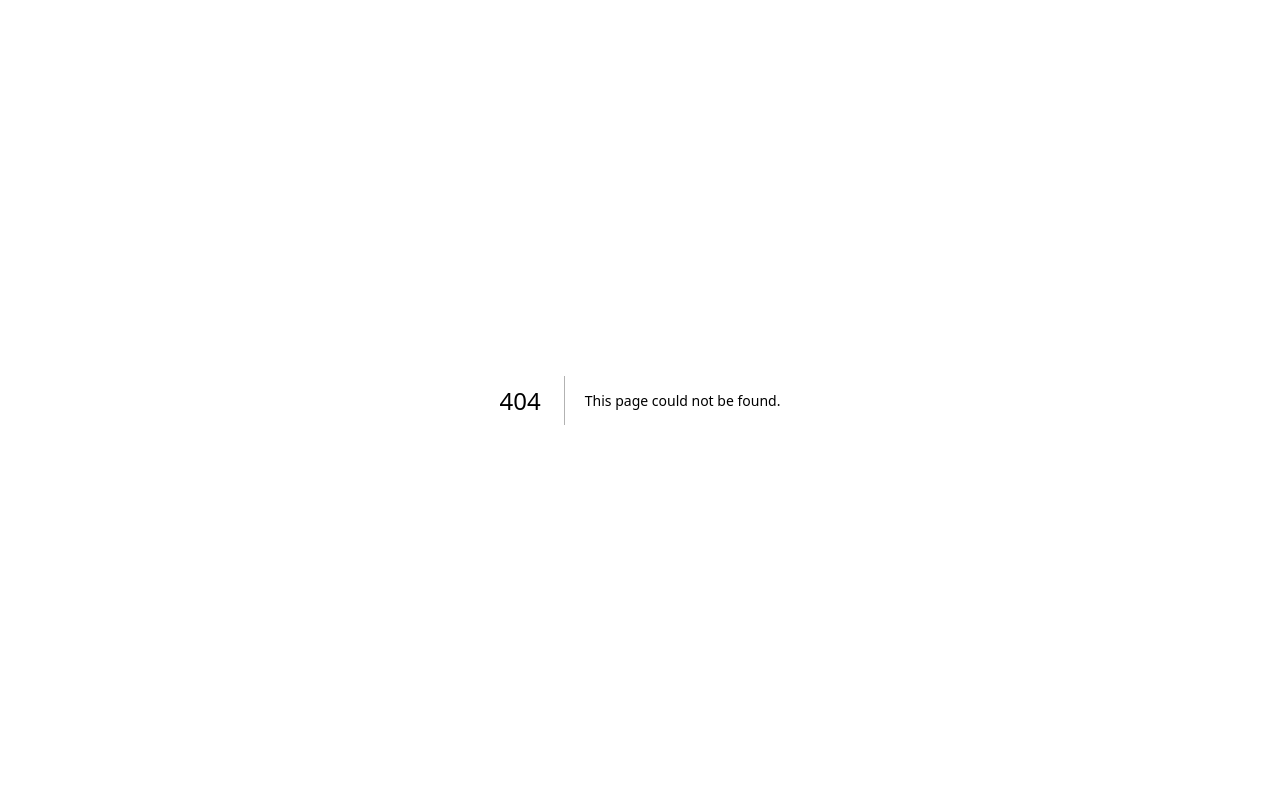
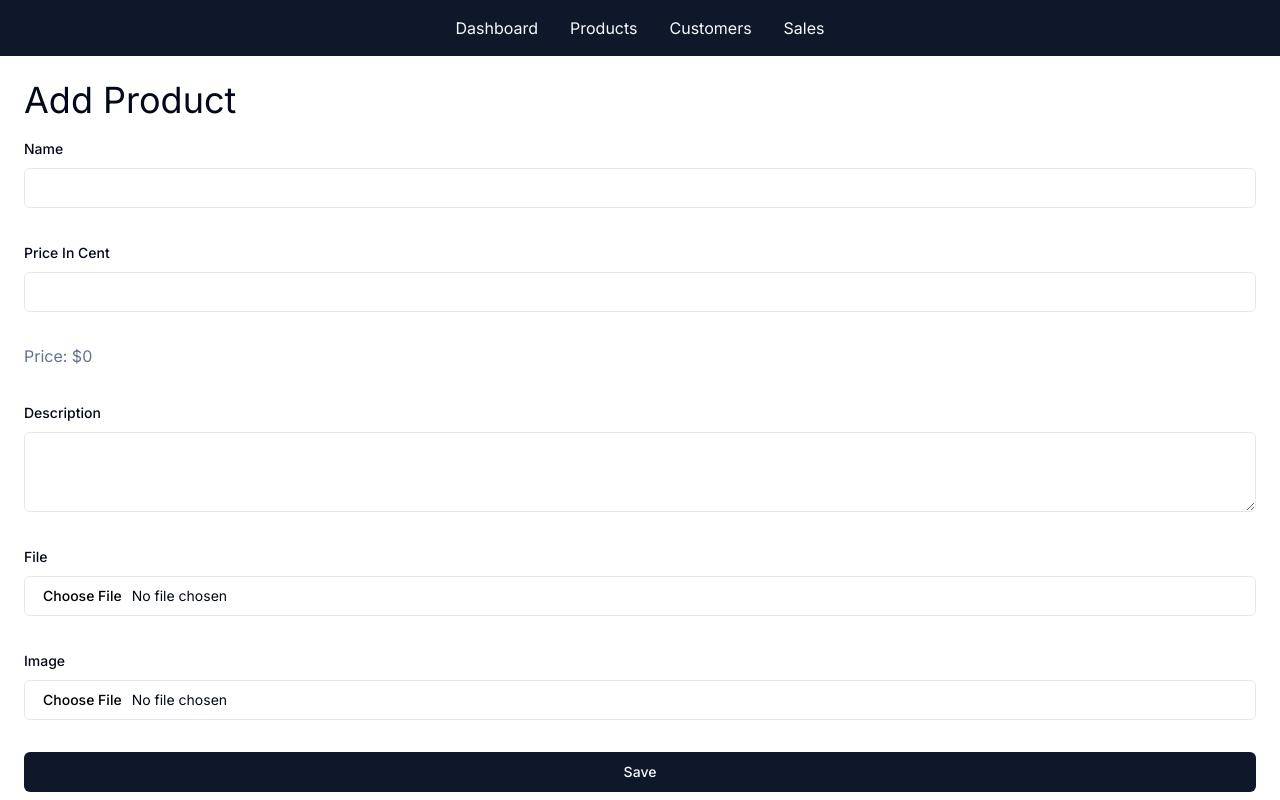
Before and after one commit to 1ureka/1ureka.ecommerce, a Next.js app: page /admin/products/1/edit in a window 1280 px wide. Before the commit this address had no page. Built offline with nearby package versions, Linux system fonts and the light colour scheme; no server answers; the database is empty.

Commit message:
feat: Add EditProductsNewPage component for editing products

```diff
--- /dev/null
+++ b/src/app/admin/products/[id]/edit/page.tsx
@@ -0,0 +1,17 @@
+import PageHeader from "@/app/admin/_components/PageHeader";
+import ProductForm from "../../_components/ProductForm";
+import { getProduct } from "@/data/table";
+
+export default async function EditProductsNewPage({
+  params: { id },
+}: {
+  params: { id: string };
+}) {
+  const product = await getProduct(id);
+  return (
+    <>
+      <PageHeader>Add Product</PageHeader>
+      <ProductForm product={product} />
+    </>
+  );
+}
```
